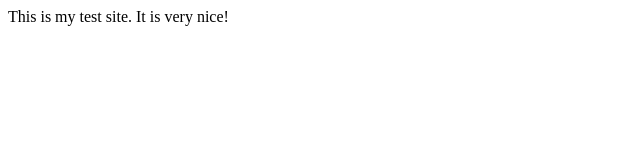
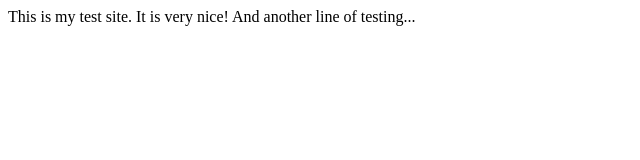
Before and after one commit to mattstep/static-test, a plain HTML site: page index.html in a window 1280 px wide. Shown: the whole page, without its empty margins (0-640 px from the left). Drawn offline with Linux system fonts and the light colour scheme.

Commit message:
Another modification to index.html

```diff
--- a/index.html
+++ b/index.html
@@ -2,5 +2,6 @@
 <body>
 This is my test site.
 It is very nice!
+And another line of testing...
 </body>
 </html>
```
